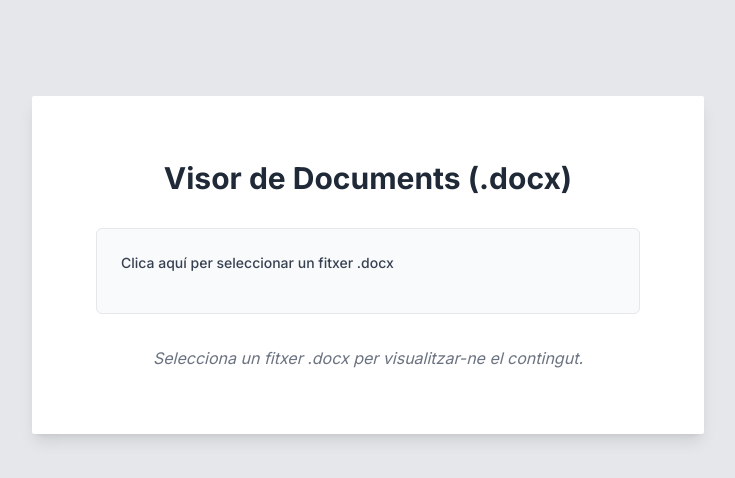
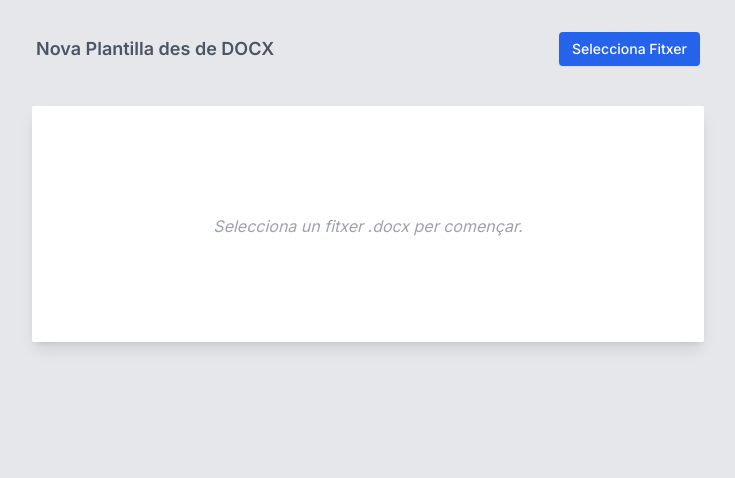
Before and after one commit to Dnitz05/ai-sdk-next-openai, a Next.js app: page / in a window 1280 px wide. Shown: the top 478 px of the page, without its empty margins (272-1007 px from the left). Built offline with nearby package versions, Linux system fonts and the light colour scheme.

Commit message:
refactor: Ajusta disseny de capçalera superior

```diff
--- a/app/page.tsx
+++ b/app/page.tsx
@@ -4,104 +4,65 @@
 import React, { useState, ChangeEvent } from 'react';
 
 export default function Home() {
-  // Estats
-  const [selectedFileName, setSelectedFileName] = useState<string | null>(null); // Només per mostrar el nom
+  // Estats (sense canvis)
+  const [selectedFileName, setSelectedFileName] = useState<string | null>(null);
   const [convertedHtml, setConvertedHtml] = useState<string | null>(null);
   const [isLoading, setIsLoading] = useState<boolean>(false);
   const [error, setError] = useState<string | null>(null);
   const [mammothMessages, setMammothMessages] = useState<any[]>([]);
 
-  // Funció separada per gestionar la càrrega i conversió asíncrona
+  // Funció triggerUpload (sense canvis)
   const triggerUpload = async (file: File) => {
     setIsLoading(true);
     setError(null);
     setConvertedHtml(null);
     setMammothMessages([]);
-
     const formData = new FormData();
     formData.append('file', file);
-
     try {
-      const response = await fetch('/api/process-document', {
-        method: 'POST',
-        body: formData,
-      });
-
+      const response = await fetch('/api/process-document', { method: 'POST', body: formData });
       const contentType = response.headers.get("content-type");
-
       if (!response.ok) {
         let errorPayload: any = { error: `Error del servidor: ${response.status} ${response.statusText}` };
-        if (contentType && contentType.includes("application/json")) {
-          try { errorPayload = await response.json(); } catch (e) { console.error("Error llegint error JSON", e); }
-        } else {
-          try {
-             const rawErrorText = await response.text();
-             console.error("Resposta d'error no JSON rebuda del backend:", rawErrorText);
-             errorPayload.details = "Resposta d'error inesperada rebuda del servidor.";
-          } catch (e) { console.error("Error llegint error Text", e); }
-        }
+        if (contentType && contentType.includes("application/json")) { try { errorPayload = await response.json(); } catch (e) { console.error("Error llegint error JSON", e); }} else { try { const rawErrorText = await response.text(); console.error("Resposta d'error no JSON:", rawErrorText); errorPayload.details = "Error inesperat."; } catch (e) { console.error("Error llegint error Text", e); }}
         throw new Error(errorPayload.error || JSON.stringify(errorPayload));
       }
-
       if (contentType && contentType.includes("application/json")) {
           const data = await response.json();
-          // Log per depurar l'HTML rebut al navegador
-          console.log("==== Snippet HTML Rebut del Backend ====");
-          console.log(data.htmlSnippet || "No s'ha rebut cap snippet.");
-          console.log("=======================================");
-          setConvertedHtml(data.html);
-          setMammothMessages(data.messages || []);
-      } else {
-          const rawText = await response.text();
-          console.warn("Resposta OK però no és JSON:", rawText);
-          throw new Error("Format de resposta inesperat rebut del servidor (no era JSON).");
-      }
-
-    } catch (err) {
-      console.error("Error durant el processament:", err);
-      setError(err instanceof Error ? err.message : 'Error desconegut durant la càrrega');
-      setConvertedHtml(null);
-    } finally {
-      setIsLoading(false);
-    }
+          // Recorda treure aquest log si ja no el necessites per depurar
+          console.log("==== Snippet HTML Rebut del Backend ===="); console.log(data.htmlSnippet || "No snippet."); console.log("=======================================");
+          setConvertedHtml(data.html); setMammothMessages(data.messages || []);
+      } else { const rawText = await response.text(); console.warn("Resposta OK però no és JSON:", rawText); throw new Error("Format de resposta inesperat."); }
+    } catch (err) { console.error("Error processant:", err); setError(err instanceof Error ? err.message : 'Error desconegut'); setConvertedHtml(null);
+    } finally { setIsLoading(false); }
   };
 
-  // Gestor de canvi de l'input de fitxer
+  // Funció handleFileChange (sense canvis interns)
   const handleFileChange = (event: ChangeEvent<HTMLInputElement>) => {
     if (event.target.files && event.target.files[0]) {
       const file = event.target.files[0];
       setSelectedFileName(file.name);
-
-      if (file.type === 'application/vnd.openxmlformats-officedocument.wordprocessingml.document') {
-        setError(null);
-        triggerUpload(file);
-      } else {
-        setError('Si us plau, selecciona un fitxer .docx');
-        setConvertedHtml(null);
-        setMammothMessages([]);
-        setSelectedFileName('Cap fitxer seleccionat');
-      }
-    } else {
-      setSelectedFileName(null);
-    }
+      if (file.type === 'application/vnd.openxmlformats-officedocument.wordprocessingml.document') { setError(null); triggerUpload(file); } else { setError('Si us plau, selecciona un fitxer .docx'); setConvertedHtml(null); setMammothMessages([]); setSelectedFileName('Cap fitxer seleccionat'); }
+    } else { setSelectedFileName(null); }
     event.target.value = '';
   };
 
-  // JSX
+  // --- JSX AMB CAPÇALERA SEPARADA ---
   return (
-    <main className="flex min-h-screen flex-col items-center p-4 sm:p-8 md:p-12 lg:p-16 bg-gray-200"> {/* Fons gris */}
-      {/* Contenidor blanc central, més estret per simular marges A4 */}
-      <div className="w-full max-w-2xl bg-white shadow-lg rounded-sm p-8 md:p-12 lg:p-16 my-8"> {/* Canviat a max-w-2xl */}
+    <main className="flex min-h-screen w-full flex-col items-center p-4 sm:p-8 bg-gray-200"> {/* Fons gris */}
 
-        <h1 className="text-3xl font-bold text-center text-gray-800 mb-8">
-           Visor de Documents (.docx)
-        </h1>
+      {/* ===== INICI Capçalera Superior ===== */}
+      <div className="w-full max-w-2xl mx-auto flex items-center justify-between mb-4 sm:mb-6 px-1"> {/* Alineat amb el 'foli', espai entre títol i botó */}
 
-        {/* Àrea de càrrega */}
-        <div className="mb-8 p-6 border border-gray-200 rounded-md bg-gray-50">
-          <div className="mb-4">
-            <label htmlFor="fileInput" className="block text-sm font-medium text-gray-700 mb-1 cursor-pointer hover:text-blue-600 transition-colors duration-200">
-              {selectedFileName ? `Fitxer carregat: ${selectedFileName}` : 'Clica aquí per seleccionar un fitxer .docx'}
+        {/* Títol actualitzat i més petit */}
+        <h2 className="text-base sm:text-lg font-semibold text-gray-600">
+          Nova Plantilla des de DOCX {/* TÍTOL ACTUALITZAT */}
+        </h2>
+
+        {/* Trigger de càrrega (botó/label més petit) */}
+        <div>
+          <label htmlFor="fileInput" className={`inline-flex items-center px-3 py-1.5 border border-transparent text-xs sm:text-sm font-medium rounded shadow-sm text-white ${isLoading ? 'bg-gray-400' : 'bg-blue-600 hover:bg-blue-700'} focus:outline-none focus:ring-2 focus:ring-offset-2 focus:ring-blue-500 transition ease-in-out duration-150 ${isLoading ? 'cursor-not-allowed' : 'cursor-pointer'}`}>
+            {isLoading ? 'Processant...' : (selectedFileName ? 'Canvia Fitxer' : 'Selecciona Fitxer')}
           </label>
           <input
             type="file"
@@ -109,31 +70,34 @@ export default function Home() {
             onChange={handleFileChange}
             accept=".docx,application/vnd.openxmlformats-officedocument.wordprocessingml.document"
             className="hidden"
+            disabled={isLoading}
           />
         </div>
-          {error && <p className="mt-4 text-sm text-red-600 text-center">{error}</p>}
       </div>
+      {/* ===== FINAL Capçalera Superior ===== */}
 
-        {/* Indicador de càrrega */}
-        {isLoading && (
-          <div className="text-center my-6">
-            <p className="text-blue-600 animate-pulse">Processant: {selectedFileName}...</p>
-          </div>
-        )}
+      {/* Error (opcionalment fora del foli) */}
+       {error && <p className="w-full max-w-2xl mx-auto text-sm text-red-600 text-center mb-4 -mt-2">{error}</p>}
 
-        {/* Àrea de resultats */}
-        <div className="mt-6">
+      {/* ===== INICI "Foli" Blanc ===== */}
+      <div className="w-full max-w-2xl bg-white shadow-lg rounded-sm p-8 md:p-12 lg:p-16 my-4"> {/* Contingut principal */}
+
+        {/* Indicador de càrrega (opcional) */}
+        {/* {isLoading && ( <div className="text-center my-6"><p className="text-blue-600 animate-pulse">Processant...</p></div> )} */}
+
+        {/* Àrea de Resultats */}
+        <div className="mt-1">
           {convertedHtml ? (
             <div
-              className="prose prose-sm max-w-none" // Mantenim prose-sm i max-w-none per ara, ajusta si cal
+              className="prose prose-sm max-w-none" // Revisa aquestes classes per ajustar l'estil del contingut
               dangerouslySetInnerHTML={{ __html: convertedHtml }}
             />
           ) : (
-            !isLoading && <p className="text-gray-500 italic text-center">Selecciona un fitxer .docx per visualitzar-ne el contingut.</p>
+            !isLoading && !error && <p className="text-gray-400 italic text-center py-10">Selecciona un fitxer .docx per començar.</p>
           )}
         </div>
 
-        {/* Àrea de missatges de Mammoth */}
+        {/* Àrea de Missatges de Mammoth */}
         {mammothMessages && mammothMessages.length > 0 && (
            <div className="mt-6 border-t border-gray-200 pt-6">
              <h3 className="text-lg font-semibold text-orange-600 mb-2">Missatges de la Conversió:</h3>
@@ -144,8 +108,7 @@ export default function Home() {
              </ul>
            </div>
         )}
-
-      </div>
+      </div> {/* ===== FINAL "Foli" Blanc ===== */}
     </main>
   );
 }
```
Lines whose indentation alone changed are shown as unchanged.
